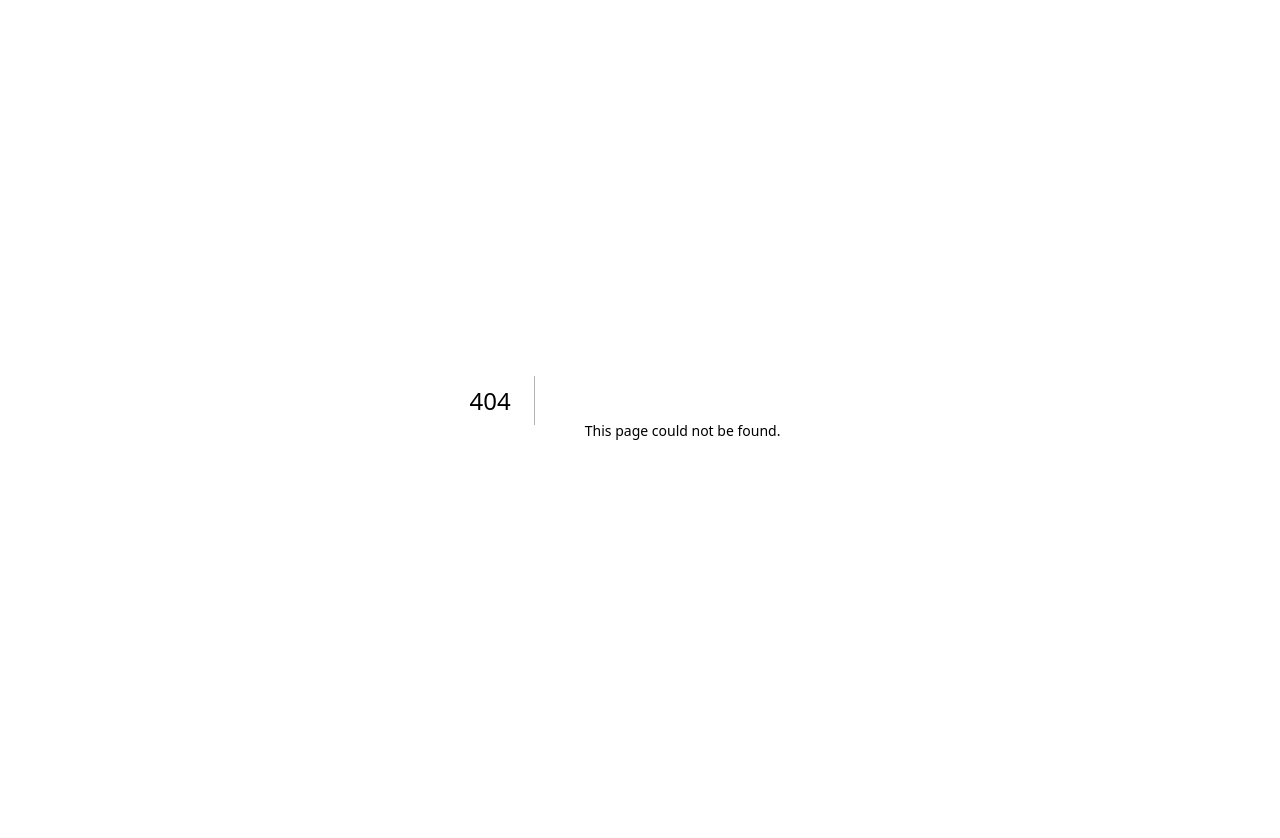
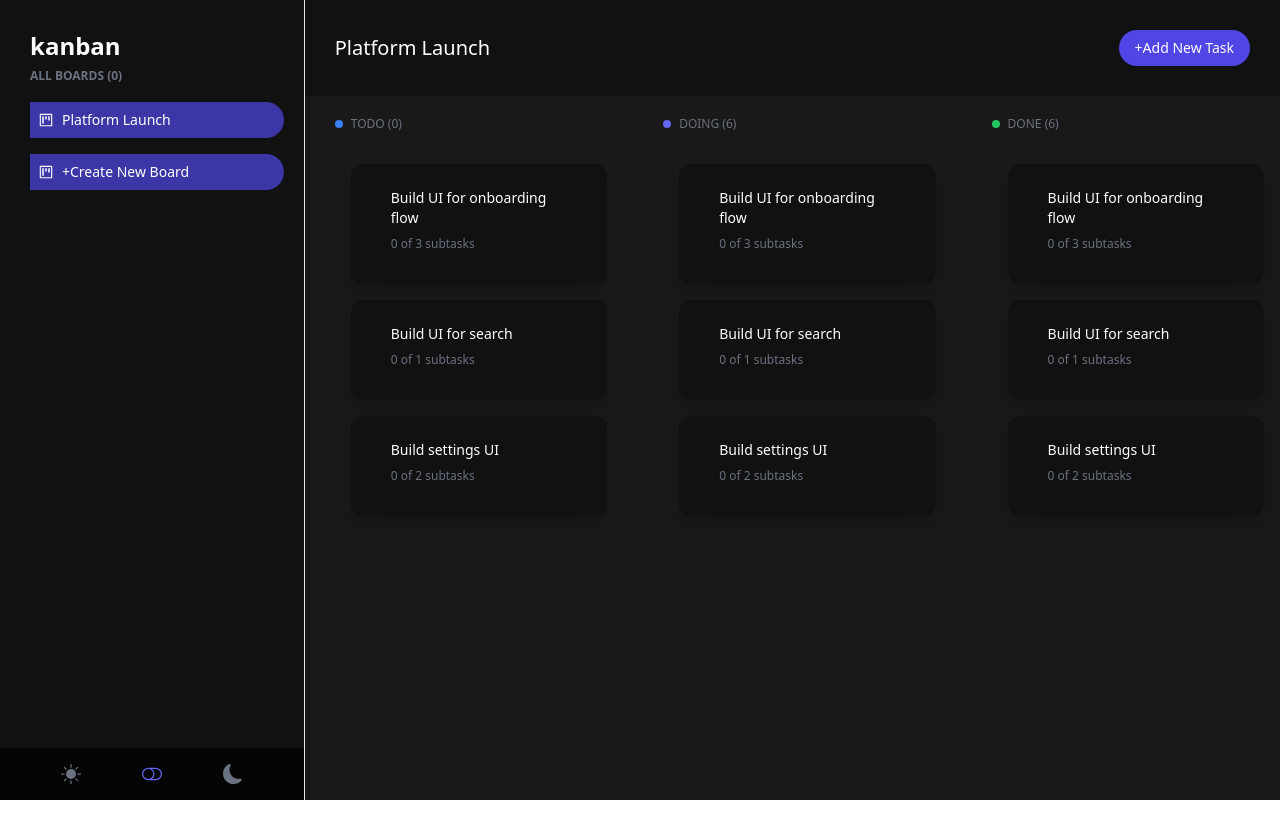
Before and after one commit to CMadiope/task-manager, a Next.js app: page /platform in a window 1280 px wide. Before the commit this address had no page. Shown: the top 838 px of the page. After the commit the page ends 800 px from the top, so only its background shows below. Built offline with nearby package versions, Linux system fonts and the light colour scheme.

Commit message:
Added sample task detail page

```diff
--- /dev/null
+++ b/src/components/HomePage.jsx
@@ -0,0 +1,11 @@
+import React from "react";
+
+const HomePage = ({ darkMode }) => {
+  return (
+    <div className={darkMode ? "dark " : ""}>
+      <div className="text-black dark:text-white">home</div>
+    </div>
+  );
+};
+
+export default HomePage;
--- /dev/null
+++ b/src/components/Layout.jsx
@@ -0,0 +1,21 @@
+import React,{useState} from "react";
+import Sidebar from "./Sidebar";
+
+const Layout = ({ children }) => {
+
+  const [darkMode, setDarkMode] = useState(true);
+  const toggleMode = () => {
+    setDarkMode(!darkMode);
+  };
+
+  return (
+    <div className={darkMode ? "dark flex" : "flex"}>
+      <div className='dark:bg-black/90 w-[400px]'>
+        <Sidebar darkMode={darkMode} toggleMode={toggleMode} />
+      </div>
+      <div className='dark:bg-black/90 w-full' darkMode={darkMode}>{children}</div>
+    </div>
+  );
+};
+
+export default Layout;
--- a/src/components/Sidebar.jsx
+++ b/src/components/Sidebar.jsx
@@ -1,43 +1,57 @@
 import Link from "next/link";
 import React from "react";
-import { BsToggleOn, BsToggleOff, BsMoonFill, BsFillSunFill } from "react-icons/bs";
+import {
+  BsToggleOn,
+  BsToggleOff,
+  BsMoonFill,
+  BsFillSunFill,
+} from "react-icons/bs";
 import { AiOutlineProject } from "react-icons/ai";
 
 const Sidebar = ({ darkMode, toggleMode }) => {
   return (
-    <main className="max-w-[500px] pr-5 border-r bg-white dark:bg-black/30">
+    <div className='w-full h-full pr-5 border-r bg-white dark:bg-black/30 p-[30px]  min-h-screen relative '>
       <Link href='/'>
-        <h1 className='font-semibold dark:text-white text-black'>kanban</h1>
+        <h1 className='font-semibold text-2xl dark:text-white text-black'>
+          kanban
+        </h1>
       </Link>
-      <main className='flex flex-col reletive w-full'>
-        <section>
+      <main className='  '>
+        <div>
           <span className='text-xs text-gray-500 uppercase font-semibold py-4'>
             all boards (0)
           </span>
           <Link
-            href='/'
+            href='/platform'
             className='py-2 pr-10 pl-2 flex items-center gap-2 bg-indigo-600/70 rounded-r-full text-black dark:text-white my-4'
           >
             <AiOutlineProject />
-            <p className='capitalize'>Platform Launch</p>
+            <p className='capitalize text-xs sm:text-sm'>Platform Launch</p>
           </Link>
           <Link
             href='/'
             className='py-2 pr-10 pl-2 flex items-center gap-2 bg-indigo-600/70 rounded-r-full text-black dark:text-white my-4'
           >
             <AiOutlineProject />
-            <p className='capitalize m'>+create new board</p>
+            <p className='capitalize text-xs sm:text-sm'>+create new board</p>
           </Link>
-        </section>
-        <section className="absolute bottom-0 w-[250px] left-[30px]">
-          <div className="flex items-center justify-evenly text-gray-500 bg-black/70 py-4 px-2">
+        </div>
+        <div className='w-full absolute bottom-0 left-0'>
+          <div className='flex items-end justify-evenly text-gray-500 dark:bg-black/70 py-4 mx-auto'>
             <BsFillSunFill size={20} />
-            <BsToggleOn size={20} className="text-indigo-500"/>
-            <BsMoonFill size={20}/>
+            <div onClick={toggleMode} className='cursor-pointer'>
+              {darkMode ? (
+                <BsToggleOff className='text-indigo-500' size={20} />
+              ) : (
+                <BsToggleOn className='text-indigo-500' size={20} />
+              )}
+            </div>
+
+            <BsMoonFill size={20} />
           </div>
-        </section>
+        </div>
       </main>
-    </main>
+    </div>
   );
 };
 
--- a/src/pages/_app.js
+++ b/src/pages/_app.js
@@ -1,5 +1,10 @@
-import '@/styles/globals.css'
+import "@/styles/globals.css";
+import Layout from "@/components/Layout";
 
 export default function App({ Component, pageProps }) {
-  return <Component {...pageProps} />
+  return (
+    <Layout >
+      <Component {...pageProps} />
+    </Layout>
+  );
 }
--- a/src/pages/index.js
+++ b/src/pages/index.js
@@ -1,26 +1,19 @@
-import Sidebar from "@/components/Sidebar";
+import HomePage from "@/components/HomePage";
 import Head from "next/head";
 import { useState } from "react";
 
-export default function Home() {
-  const [darkMode, setDarkMode] = useState(true);
-  const toggleMode = () => {
-    setDarkMode(!darkMode);
-  };
-
+export default function Home({ darkMode }) {
   return (
-    <>
+    <div className={darkMode ? "dark w-full" : "w-full"}>
       <Head>
         <title>Manage Your Team's Projects</title>
         <meta name='description' content='Generated by create next app' />
         <meta name='viewport' content='width=device-width, initial-scale=1' />
         <link rel='icon' href='/icon.png' />
       </Head>
-      <main className={darkMode ? "dark" : ""}>
-        <section className='min-h-screen bg-white dark:bg-black/90 flex'>
-          <Sidebar toggleMode={toggleMode} darkMode={darkMode} />
-        </section>
+      <main className=' dark:bg-black/90'>
+        <HomePage darkMode={darkMode}/>
       </main>
-    </>
+    </div>
   );
 }
--- /dev/null
+++ b/src/pages/platform.jsx
@@ -0,0 +1,87 @@
+import React from "react";
+
+const platform = () => {
+  return (
+    <div className='dark:text-white '>
+      <div className='p-[30px]  flex justify-between items-center dark:bg-black/30'>
+        <h1 className='text-md md:text-xl '>Platform Launch</h1>
+        <div className='group'>
+          <button className='text-xs md:text-sm  px-4 py-2 bg-indigo-600 rounded-full group-hover:bg-indigo-500 flex items-center'>
+            <span className="max-sm:text-base">+</span>
+            <p className="hidden sm:block">Add New Task</p>
+          </button>
+        </div>
+      </div>
+      <div className='pl-[30px] py-5 grid sm:grid-cols-2 md:grid-cols-3 gap-10'>
+        <div>
+          <div className='flex items-center gap-2'>
+            <span className='h-1 w-1 bg-blue-500 rounded-full p-1'></span>
+            <p className='text-xs uppercase text-gray-500'>
+              Todo <span>(0)</span>
+            </p>
+          </div>
+          <div className='grid gap-4 pt-8 mx-auto px-4'>
+            <div className='shadow-xl py-6 px-10 rounded-xl bg-black/30'>
+              <h4 className='text-sm'>Build UI for onboarding flow</h4>
+              <p className='text-xs text-gray-500 py-2'>0 of 3 subtasks</p>
+            </div>
+            <div className='shadow-xl py-6 px-10 rounded-xl bg-black/30'>
+              <h4 className='text-sm'>Build UI for search</h4>
+              <p className='text-xs text-gray-500 py-2'>0 of 1 subtasks</p>
+            </div>
+            <div className='shadow-xl py-6 px-10 rounded-xl bg-black/30'>
+              <h4 className='text-sm'>Build settings UI</h4>
+              <p className='text-xs text-gray-500 py-2'>0 of 2 subtasks</p>
+            </div>
+          </div>
+        </div>
+        <div>
+          <div className='flex items-center gap-2'>
+            <span className='h-1 w-1 bg-indigo-500 rounded-full p-1'></span>
+            <p className='text-xs uppercase text-gray-500'>
+              Doing <span>(6)</span>
+            </p>
+          </div>
+          <div className='grid gap-4 pt-8 mx-auto px-4'>
+            <div className='shadow-xl py-6 px-10 rounded-xl bg-black/30'>
+              <h4 className='text-sm'>Build UI for onboarding flow</h4>
+              <p className='text-xs text-gray-500 py-2'>0 of 3 subtasks</p>
+            </div>
+            <div className='shadow-xl py-6 px-10 rounded-xl bg-black/30'>
+              <h4 className='text-sm'>Build UI for search</h4>
+              <p className='text-xs text-gray-500 py-2'>0 of 1 subtasks</p>
+            </div>
+            <div className='shadow-xl py-6 px-10 rounded-xl bg-black/30'>
+              <h4 className='text-sm'>Build settings UI</h4>
+              <p className='text-xs text-gray-500 py-2'>0 of 2 subtasks</p>
+            </div>
+          </div>
+        </div>
+        <div>
+          <div className='flex items-center gap-2'>
+            <span className='h-1 w-1 bg-green-500 rounded-full p-1'></span>
+            <p className='text-xs uppercase text-gray-500'>
+              Done <span>(6)</span>
+            </p>
+          </div>
+          <div className='grid gap-4 pt-8 mx-auto px-4'>
+            <div className='shadow-xl py-6 px-10 rounded-xl bg-black/30'>
+              <h4 className='text-sm'>Build UI for onboarding flow</h4>
+              <p className='text-xs text-gray-500 py-2'>0 of 3 subtasks</p>
+            </div>
+            <div className='shadow-xl py-6 px-10 rounded-xl bg-black/30'>
+              <h4 className='text-sm'>Build UI for search</h4>
+              <p className='text-xs text-gray-500 py-2'>0 of 1 subtasks</p>
+            </div>
+            <div className='shadow-xl py-6 px-10 rounded-xl bg-black/30'>
+              <h4 className='text-sm'>Build settings UI</h4>
+              <p className='text-xs text-gray-500 py-2'>0 of 2 subtasks</p>
+            </div>
+          </div>
+        </div>
+      </div>
+    </div>
+  );
+};
+
+export default platform;
--- a/src/styles/globals.css
+++ b/src/styles/globals.css
@@ -2,15 +2,22 @@
 @tailwind components;
 @tailwind utilities;
 
-h1 {
-  font-size: min(7.5vmin, calc(2rem + 1.2vmax));
+/* h1 {
+  font-size: min(5vmin, calc(2rem + 1.2vmax));
+} */
+/* h3 {
+  font-size: min(6.5vmin, calc(2rem + 1vmax));
+} */
+/* p {
+  font-size: min(3vmin, calc(1rem + 0.20vmax));
+} */
+/* div {
+  margin: min(10vmin, 30px);
+} */
+
+#__next {
+  @apply h-full
 }
-h3 {
-  font-size: min(6.5vmin, calc(2rem + 1vmax));
+html{
+  @apply h-full
 }
-p {
-  font-size: min(6vmin, calc(1rem + 0.23vmax));
-}
-div {
-  margin: min(10vmin, 30px);
-}
```
